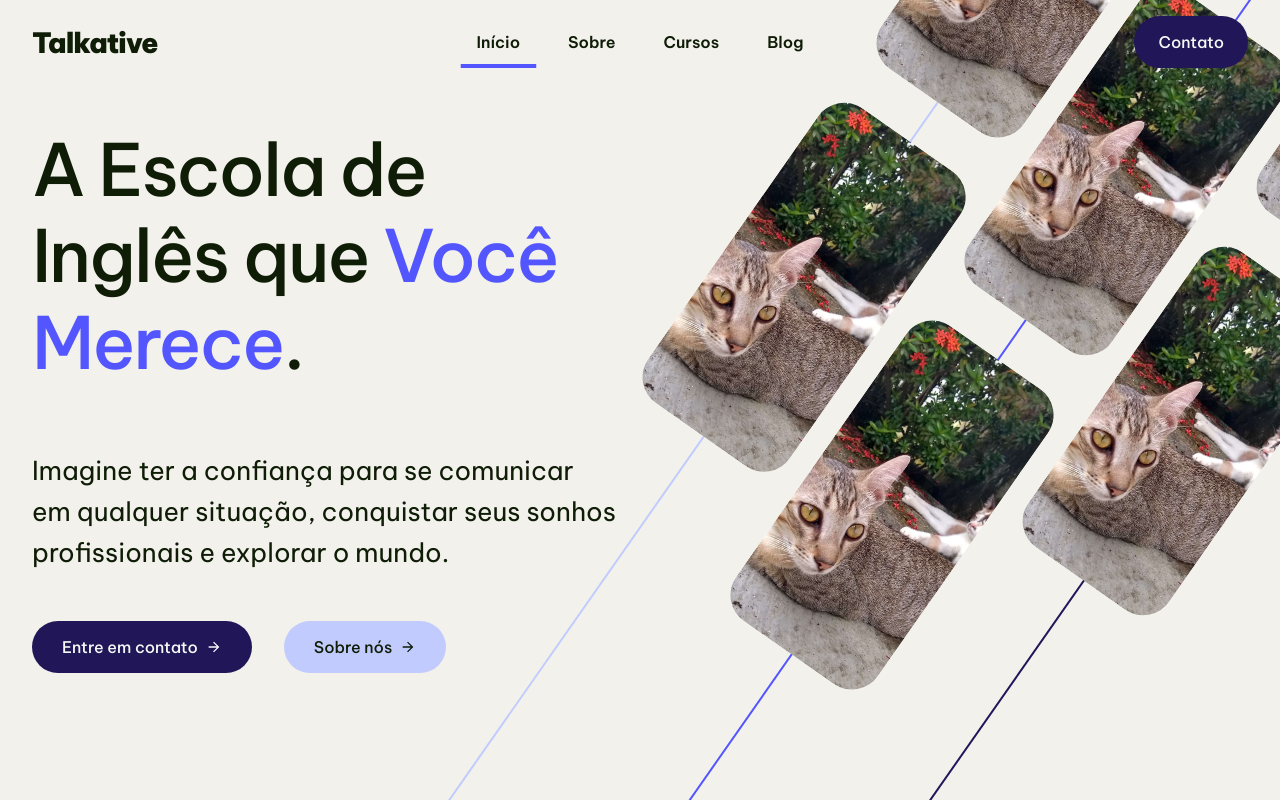
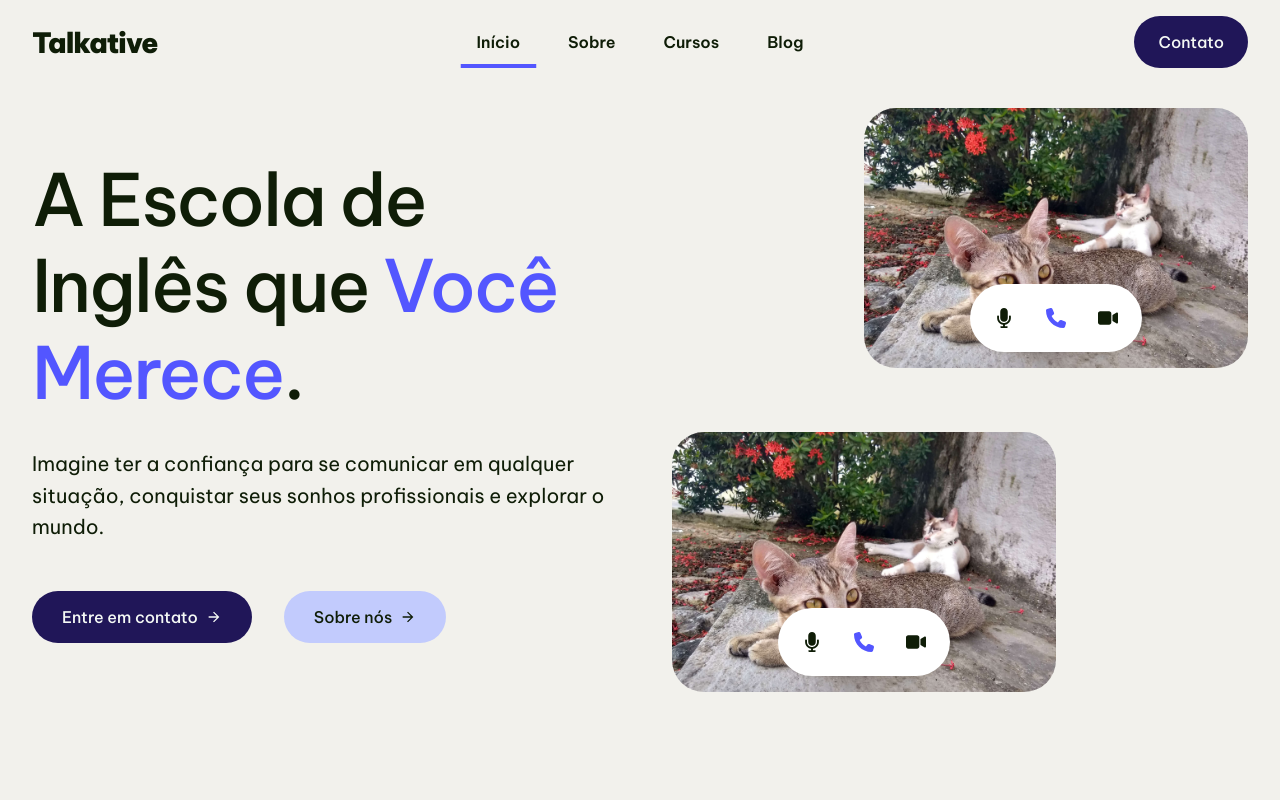
Before and after one commit to SnayderRodrigues/react-study, a React (Vite) app: page / in a window 1280 px wide. Shown: the top 800 px of the page. Built offline with nearby package versions, Linux system fonts and the light colour scheme.

Commit message:
update: homepage hero section styles

```diff
--- a/src/pages/home/About.jsx
+++ b/src/pages/home/About.jsx
@@ -5,9 +5,6 @@ import { IoMdArrowForward } from "react-icons/io";
 const About = () => {
   return (
     <section id="about" className="about">
-      <div className="wrapper about__image-wrapper">
-        <img src={Cat} alt="" className="about__image" />
-      </div>
       <div className="wrapper about__wrapper">
         <div className="about__headline-wrapper">
           <div>
--- a/src/pages/home/Hero.jsx
+++ b/src/pages/home/Hero.jsx
@@ -1,7 +1,10 @@
 import React from "react";
 import { Link } from "react-router-dom";
+import Cat from "../../img/IMG_20200407_163224926_HDR-01.jpeg";
 import { IoMdArrowForward } from "react-icons/io";
-import Cat from "../../img/IMG_20200407_163224926_HDR-01.jpeg";
+import { FaMicrophone } from "react-icons/fa6";
+import { FaVideo } from "react-icons/fa6";
+import { FaPhone } from "react-icons/fa6";
 
 const Hero = () => {
   return (
@@ -9,7 +12,7 @@ const Hero = () => {
       <div className="wrapper hero__wrapper">
         <div className="hero__headline-wrapper">
           <h1>
-            A Escola de Inglês que {" "}
+            A Escola de Inglês que{" "}
             <span className="highlight hero-span-hidden">Você Merece</span>.
           </h1>
           <p>
@@ -28,16 +31,22 @@ const Hero = () => {
           </div>
         </div>
         <div className="hero__image-wrapper">
-          <img src={Cat} alt="" className="hero__image" />
-          <img src={Cat} alt="" className="hero__image" />
-          <img src={Cat} alt="" className="hero__image" />
-          <img src={Cat} alt="" className="hero__image" />
-          <img src={Cat} alt="" className="hero__image" />
-          <img src={Cat} alt="" className="hero__image" />
-          <img src={Cat} alt="" className="hero__image" />
-          <span></span>
-          <span></span>
-          <span></span>
+          <div>
+            <img src={Cat} alt="" className="hero__image" />
+            <div>
+              <FaMicrophone />
+              <FaPhone />
+              <FaVideo />
+            </div>
+          </div>
+          <div>
+            <img src={Cat} alt="" className="hero__image" />
+            <div>
+              <FaMicrophone />
+              <FaPhone />
+              <FaVideo />
+            </div>
+          </div>
         </div>
       </div>
     </section>
--- a/src/styles/pages/home/_blog.scss
+++ b/src/styles/pages/home/_blog.scss
@@ -28,7 +28,7 @@
 
     img {
       max-height: 400px;
-      border-radius: 0.5rem;
+      border-radius: 1rem;
       margin-bottom: 1rem;
     }
     & > span {
--- a/src/styles/pages/home/_faq.scss
+++ b/src/styles/pages/home/_faq.scss
@@ -46,7 +46,7 @@
     text-wrap: nowrap;
     padding: 2rem;
     font-weight: 700;
-    transition: 0.7s cubic-bezier(0.16, 1, 0.3, 1);
+    transition: 700ms cubic-bezier(0.16, 1, 0.3, 1);
     cursor: pointer;
 
     span {
@@ -64,12 +64,13 @@
     display: grid;
     grid-template-rows: 0fr;
     overflow: hidden;
-    transition: all 1s cubic-bezier(0.16, 1, 0.3, 1);
+    transition: all 700ms cubic-bezier(0.16, 1, 0.3, 1);
 
     div {
       overflow: hidden;
     }
     div > p {
+      font-size: 1rem;
       padding: 0 2rem 2rem 2rem;
       margin: 0;
     }
--- a/src/styles/pages/home/_hero.scss
+++ b/src/styles/pages/home/_hero.scss
@@ -16,11 +16,12 @@
   }
   &__headline-wrapper {
     width: 50%;
-    // h1 {
-    //   line-height: 1;
-    // }
+
+    h1 {
+      margin-bottom: 2rem;
+    }
     p {
-      font-size: u.rem(26);
+      font-size: u.rem(20);
       margin-bottom: 3rem;
     }
   }
@@ -38,51 +39,47 @@
     }
   }
   &__image-wrapper {
-    // width: 50%;
+    width: 50%;
     display: grid;
-    grid-template-columns: repeat(3, 1fr);
-    grid-template-rows: repeat(3, 1fr);
-    column-gap: 1.5rem;
-    row-gap: 3rem;
-    transform: rotate(35deg);
+    grid-template-columns: repeat(6, 1fr);
+    grid-template-rows: repeat(2, 1fr);
+    row-gap: 4rem;
     position: relative;
-
-    span {
-      width: 2px;
-      height: 2000px;
-      position: absolute;
-      z-index: 0;
-      transform: translate(89px, -800px);
-    }
-    span:nth-of-type(1) {
-      grid-area: 2 / 1 / 3 / 2;
-      background-color: var(--light-blue);
-    }
-    span:nth-of-type(2) {
-      grid-area: 2 / 2 / 3 / 3;
-      background-color: var(--accent-color);
-    }
-    span:nth-of-type(3) {
-      grid-area: 2 / 3 / 3 / 4;
-      background-color: var(--dark-blue);
-    }
+  }
+  &__image-wrapper > div {
+    position: relative;
+  }
+  &__image-wrapper > div:nth-of-type(1) {
+    grid-area: 1 / 3 / 2 / 7;
+  }
+  &__image-wrapper > div:nth-of-type(2) {
+    grid-area: 2 / 1 / 3 / 5;
   }
   &__image {
-    width: 180px;
-    height: 360px;
+    width: 100%;
+    height: 260px;
     position: relative;
     z-index: 1;
   }
-  &__image:last-of-type {
-    grid-area: 3 / 2 / 4 / 3;
-  }
-  &__image:nth-of-type(2),
-  &__image:nth-of-type(5),
-  &__image:last-of-type {
-    transform: translateY(-280px);
-  }
-  &__image:nth-of-type(3),
-  &__image:nth-of-type(6) {
-    transform: translateY(-100px);
+  &__image-wrapper > div > div {
+    display: flex;
+    align-items: center;
+    justify-items: center;
+    gap: 2rem;
+    position: absolute;
+    left: 50%;
+    bottom: calc(0% + 1rem);
+    transform: translate(-50%, 0%);
+    z-index: 2;
+    background-color: var(--white);
+    padding: 1.5rem;
+    border-radius: 999px;
+
+    & > svg {
+      font-size: 1.25rem;
+    }
+    & > svg:nth-of-type(2) {
+      color: var(--accent-color);
+    }
   }
 }
--- a/src/styles/pages/home/_testimonials.scss
+++ b/src/styles/pages/home/_testimonials.scss
@@ -9,19 +9,13 @@
     flex-direction: column;
   }
   &__card-wrapper {
+    width: 100%;
     display: flex;
-    flex-direction: row;
-    flex-wrap: nowrap;
     gap: 2.5rem;
-    // transition: transform .7s cubic-bezier(.5,.5,0,1) 0s, scale 0.3s ease-out;
-    // user-select: none;
-    // cursor: grab;
-    // touch-action: pan-y;
+    // overflow-x: auto;
+    user-select: none;
+    scrollbar-color: transparent transparent;
   }
-  // &__card-wrapper:active {
-  //   cursor: grabbing;
-  //   scale: 0.9;
-  // }
   &__card {
     min-width: 30rem;
     display: flex;
@@ -32,27 +26,6 @@
     border-radius: 2rem;
     transition: background-color 300ms linear;
 
-    // &:nth-of-type(1), &:nth-of-type(2) {
-    //   flex: 2;
-    // }
-    // &:nth-of-type(3), &:nth-of-type(4), &:nth-of-type(5) {
-    //   width: 100%;
-    // }
-    &:nth-of-type(1) {
-      transform: rotate(-5deg);
-    }
-    &:nth-of-type(2) {
-      transform: rotate(3deg);
-    }
-    &:nth-of-type(3) {
-      transform: rotate(3deg);
-    }
-    &:nth-of-type(4) {
-      transform: rotate(-3deg);
-    }
-    &:nth-of-type(5) {
-      transform: rotate(2deg);
-    }
     &:nth-of-type(2), &:nth-of-type(4) {
       background-color: var(--light-blue);
     }
@@ -71,7 +44,7 @@
     }
     img {
       aspect-ratio: 1/1;
-      border-radius: 1.5rem;
+      border-radius: 1rem;
       width: 12rem;
       height: 15rem;
       object-fit: cover;
```
